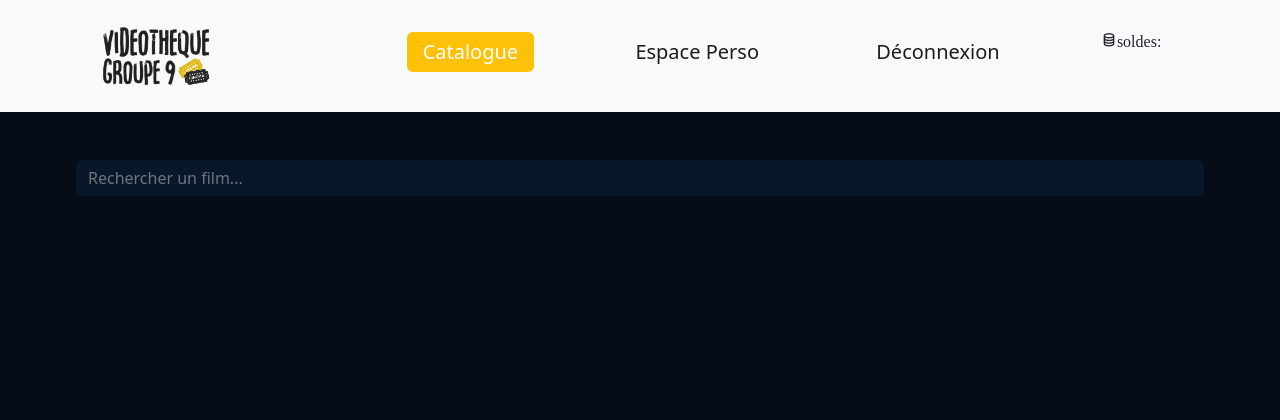
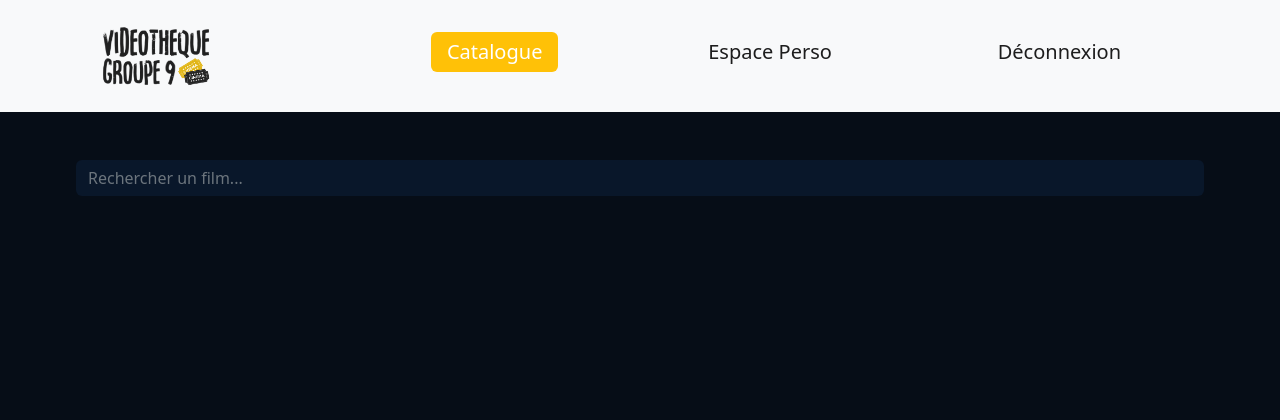
Before and after one commit to DamienCuda/UE_204_PHP_BDD_videotheque, a PHP site: page /catalogue.php in a window 1280 px wide. Shown: the top 420 px of the page. Run offline with PHP 8.4, Linux system fonts and the light colour scheme; a user stored in the database is signed in; data comes from the database, SQL or seed files in the repository; data that the repository does not hold is empty.

Commit message:
Suppression li coin

```diff
--- a/php_assets/header.php
+++ b/php_assets/header.php
@@ -37,7 +37,6 @@
                         <li class="nav-item h5"><a href="catalogue.php" class="nav-link active">Gestion Films</a></li>
                         <li class="nav-item h5"><a href="gestion_user.php" class="nav-link">Gestion Utilisateur</a></li>
                         <li class="nav-item h5"><a href="php_assets/disconnect.php" class="nav-link">Déconnexion</a></li>
-                        <li class="bx bx-coin-stack">soldes:<a href="php_assets/coin.php" class="nav-link"> </a></li>
             ';
         }else{
             $header .= '
@@ -47,7 +46,6 @@
                         <li class="nav-item h5"><a href="catalogue.php" class="nav-link">Catalogue</a></li>
                         <li class="nav-item h5"><a href="espace_perso_user.php" class="nav-link">Espace Perso</a></li>
                         <li class="nav-item h5"><a href="php_assets/disconnect.php" class="nav-link">Déconnexion</a></li>
-                        <li class="bx bx-coin-stack">soldes:<a href="php_assets/coin.php" class="nav-link"> </a></li>
             ';
         }
         $header .= '
```
